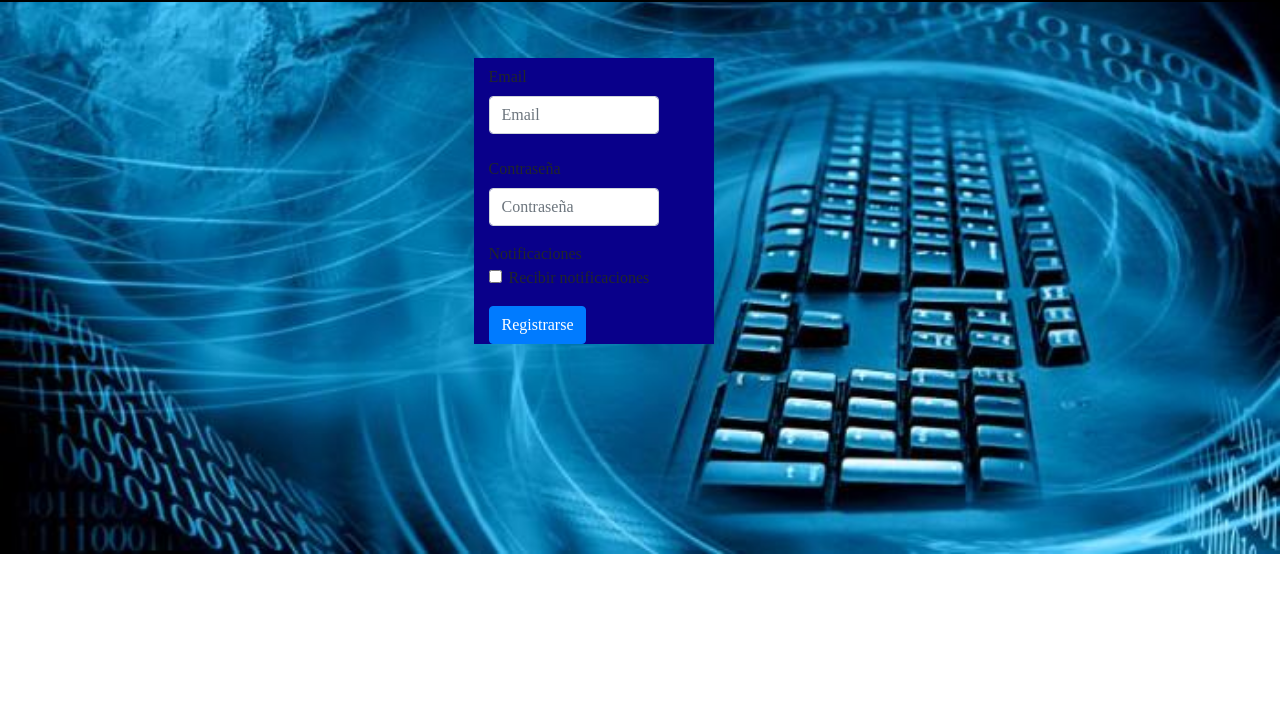
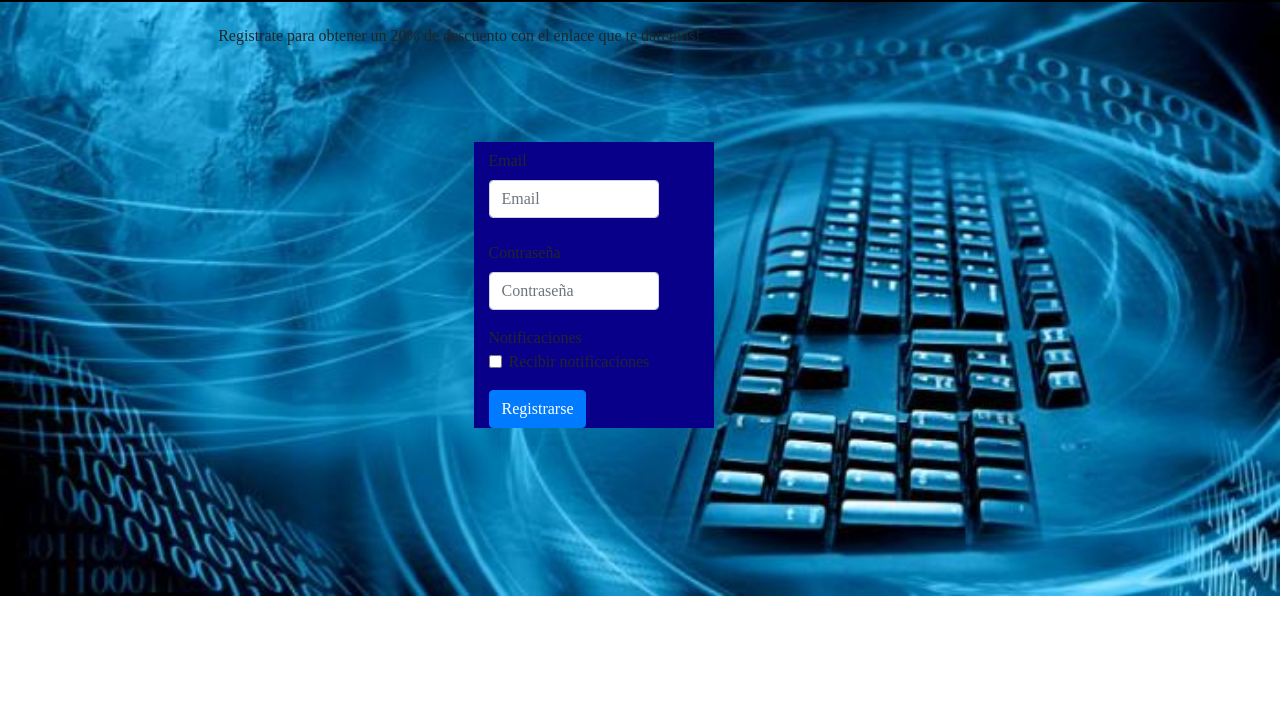
Before and after one commit to yasminatorres/Despl--Recu-Yasmina-2021, a plain HTML site: page cuestionario.html in a window 1280 px wide. Shown: the part 74-800 px from the top of the page. Drawn offline with nearby package versions, Linux system fonts and the light colour scheme.

Commit message:
Update cuestionario.html

```diff
--- a/cuestionario.html
+++ b/cuestionario.html
@@ -43,6 +43,7 @@
 </nav>
 
 <div class="container-sm">
+  <p>Registrate para obtener un 20% de descuento con el enlace que te daremos!</p>
     <div class="centroCuadrado">
       <div class="col-sm-4" style="background-color:rgb(9, 0, 138);">
         <form>
```
